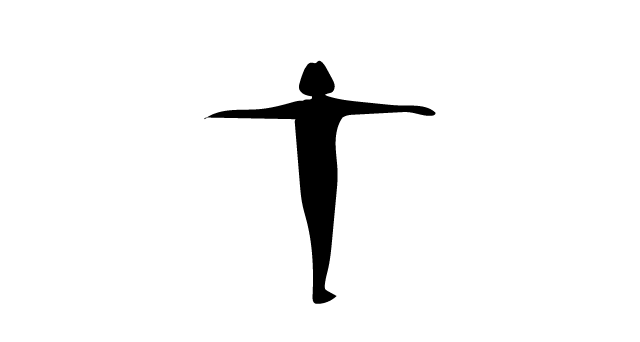
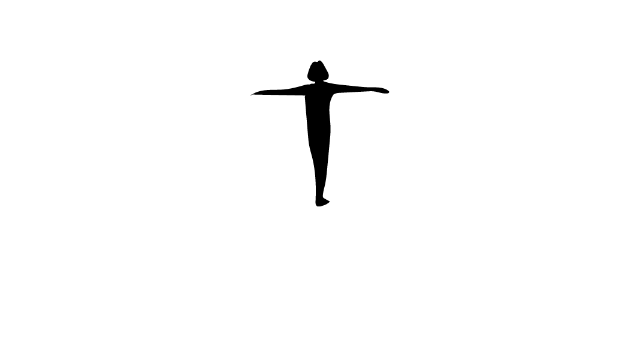
Before and after one commit to aeron13/walkingthewire, a plain HTML site: page index.html in a window 1280 px wide. Shown: the part 420-762 px from the top of the page, without its empty margins (320-960 px from the left). Drawn offline with Linux system fonts and the light colour scheme; animation ran at ten frames a second.

Commit message:
piccolo in centro

```diff
--- a/mystyle.css
+++ b/mystyle.css
@@ -18,4 +18,5 @@ canvas {
   height: 100%;
   top: 0;
   left: 0;
+
 }
--- a/wtw.js
+++ b/wtw.js
@@ -22,11 +22,11 @@ function giocoWTW() {/**
   function create() {
 
     //player
-    //var scale = 0.6;
+    var scale = 0.6;
     player = game.add.sprite(game.world.centerX-232/2, game.world.height/10*6, 'player');
     console.log(game.world.centerX);
-    console.log(player.x);
-    //player.scale.setTo(scale, scale);
+    player.scale.setTo(scale, scale);
+    player.x = game.world.centerX-player.width/2;
     /*player.width = 100;
     player.height = 100;*/
     //player.anchor.setTo(0.5);
```
